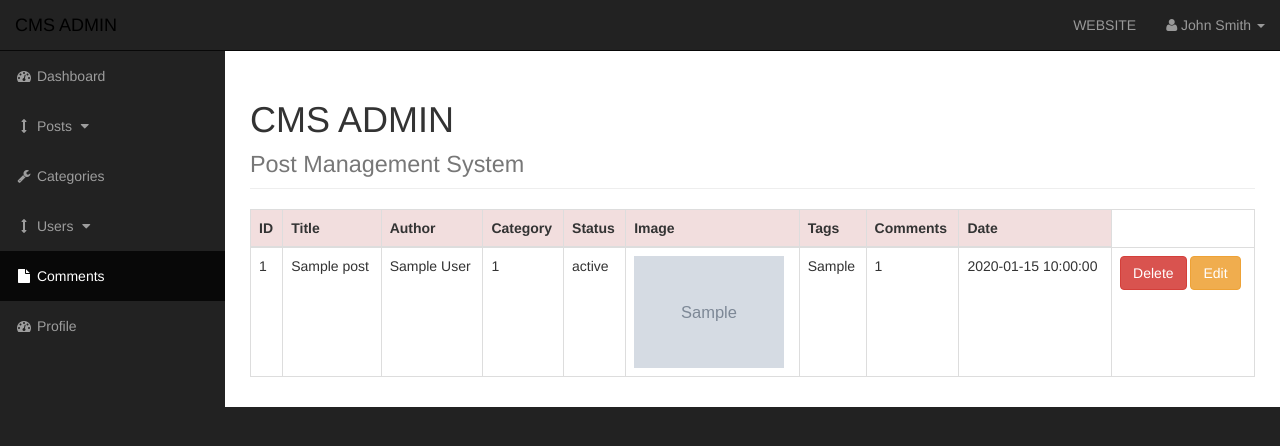
After one commit to adsy/WebsiteCMS, a PHP site: page /admin/posts.php in a window 1280 px wide. The commit adds this page. Shown: the top 446 px of the page. Run offline with PHP 8.4, Linux system fonts and the light colour scheme; tables that the repository leaves empty or names only in its code hold one stand-in row (values such as "Sample post"); grey boxes marked "Sample" are stand-in pictures.

Commit message:
Finished category editing and start on Post Management system

```diff
--- a/admin/css/sb-admin.css
+++ b/admin/css/sb-admin.css
@@ -66,7 +66,7 @@ body {
 .top-nav>.open>a:hover,
 .top-nav>.open>a:focus {
     color: #fff;
-    background-color: #000;
+    background-color: #fff;
 }
 
 .top-nav>.open>.dropdown-menu {
@@ -132,7 +132,7 @@ ul.alert-dropdown {
     .side-nav li a:hover,
     .side-nav li a:focus {
         outline: none;
-        background-color: #000 !important;
+        background-color: #FFFFFF !important;
     }
 }
 
--- a/admin/includes/adminHeader.php
+++ b/admin/includes/adminHeader.php
@@ -19,11 +19,14 @@
     <!-- Bootstrap Core CSS -->
     <link href="css/bootstrap.min.css" rel="stylesheet">
 
+
     <!-- Custom CSS -->
     <link href="css/sb-admin.css" rel="stylesheet">
 
     <!-- Custom Fonts -->
     <link href="font-awesome/css/font-awesome.min.css" rel="stylesheet" type="text/css">
+
+
 
     <!-- HTML5 Shim and Respond.js IE8 support of HTML5 elements and media queries -->
     <!-- WARNING: Respond.js doesn't work if you view the page via file:// -->
--- a/admin/includes/adminNav.php
+++ b/admin/includes/adminNav.php
@@ -60,7 +60,7 @@
                         <a href="javascript:;" data-toggle="collapse" data-target="#post_dropdown"><i class="fa fa-fw fa-arrows-v"></i> Posts <i class="fa fa-fw fa-caret-down"></i></a>
                         <ul id="post_dropdown" class="collapse">
                             <li>
-                                <a href="#"> View All Posts </a>
+                                <a href="posts.php"> View All Posts </a>
                             </li>
                             <li>
                                 <a href="#">Add Posts</a>
--- /dev/null
+++ b/admin/posts.php
@@ -0,0 +1,62 @@
+<?php include "includes/adminHeader.php";?>
+
+
+<body>
+
+<div id="wrapper">
+
+<?php include "includes/adminNav.php";?>
+
+
+<div id="page-wrapper">
+
+<div class="container-fluid">
+
+<!-- Page Heading -->
+<div class="row">
+<div class="col-lg-12">
+
+
+
+
+<h1 class="page-header">
+	CMS ADMIN <br>
+	<small>Post Management System</small>
+</h1>
+
+
+<table class="table table-primary table-bordered table-hover ">
+	<thead>
+		<tr class="bg-danger">
+			<th>ID</th>
+			<th>Title</th>
+			<th>Author</th>
+			<th>Category</th>
+			<th>Status</th>
+			<th>Image</th>
+			<th>Tags</th>
+			<th>Comments</th>
+			<th>Date</th>
+		</tr>
+		<tbody>
+			<tr>
+				<?php DisplayPostsData();?>
+
+			</tr>
+		</tbody>
+	</thead>
+</table>
+
+</div>
+</div>
+<!-- /.row -->
+
+</div>
+<!-- /.container-fluid -->
+
+</div>
+<!-- /#page-wrapper -->
+
+</div>
+
+<?php include "includes/adminFooter.php";?>
--- a/includes/header.php
+++ b/includes/header.php
@@ -17,6 +17,8 @@
     <!-- Custom CSS -->
     <link href="css/blog-home.css" rel="stylesheet">
 
+
+
     <!-- HTML5 Shim and Respond.js IE8 support of HTML5 elements and media queries -->
     <!-- WARNING: Respond.js doesn't work if you view the page via file:// -->
     <!--[if lt IE 9]>
--- a/includes/queries.php
+++ b/includes/queries.php
@@ -19,7 +19,7 @@ function GetCategoriesLink () {
 }
 
 //Function that grabs categories from DB and creates table rows with data entries.
-function GetCategoriesData () {
+function DisplayCategoriesData () {
 	global $connection;
 	$query = "SELECT * FROM categories";
 	$all_categories = mysqli_query($connection,$query);
@@ -32,8 +32,11 @@ function GetCategoriesData () {
 				<td>{$cat_id}</td>
 				<td>{$cat_title}</td>
 				<td>
+					<button type='button' class='text-muted btn btn-danger'>
+						<a style='color:white; text-decoration:none;'  href='categories.php?delete={$cat_id}'>Delete</a>
+					</button>
 					<button type='button' class='text-muted btn btn-warning'>
-						<a style='color:white; text-decoration:none;'  href='categories.php?delete={$cat_id}'>Delete</a>
+						<a style='color:white; text-decoration:none;'  href='categories.php?edit={$cat_id}'>Edit</a>
 					</button>
 				</td>
 			  </tr>";
@@ -45,6 +48,54 @@ function DeleteCategory ($getCatID) {
 	global $connection;
 	$query = "DELETE FROM categories WHERE cat_id = {$getCatID}";
 	$delete_query = mysqli_query($connection,$query);
+	header("Location: categories.php");
+}
+
+function AddCategory ($cat_title) {
+	global $connection;
+	if ($cat_title == "" || empty($cat_title)) {
+		echo "<span class='badge'>This field must not be empty.</span><br><br>";
+	}
+	else
+	{
+		$query = "INSERT INTO categories(cat_title) ";
+		$query .= "VALUE('{$cat_title}') ";
+
+		$create_cat = mysqli_query($connection,$query);
+
+		if (!$create_cat) {
+			die('QUERY FAILED' . mysqli_error($connection));
+		}
+	}
+}
+
+//Function that loads the edit category form
+function LoadEditCategory($cat_id) {
+	global $connection;
+	$query = "SELECT * FROM categories WHERE cat_id = $cat_id";
+	$update_cat = mysqli_query($connection,$query);
+
+	while($row = mysqli_fetch_assoc($update_cat)) {
+		$cat_id = $row['cat_id'];
+		$cat_title = $row['cat_title'];
+
+
+
+	echo "<input value='{$cat_title}' class='form-control' type='text' name='{cat_title}'>";
+
+	}
+}
+
+//Function that updates category in DB.
+function UpdateCategory ($catTitle,$cat_id) {
+	global $connection;
+	$query = "UPDATE categories SET cat_title = '{$catTitle}' WHERE cat_id = {$cat_id}";
+
+	$delete_query = mysqli_query($connection,$query);
+
+	if (!$delete_query) {
+			die('QUERY FAILED' . mysqli_error($connection));
+	}
 	header("Location: categories.php");
 }
 
@@ -129,4 +180,48 @@ function SearchPosts($searchText) {
 
 
 
+function DisplayPostsData () {
+	global $connection;
+	$query = "SELECT * FROM posts";
+	$all_posts = mysqli_query($connection,$query);
+
+	while($row = mysqli_fetch_assoc($all_posts)) {
+		$post_id = $row['post_id'];
+		$post_title = $row['post_title'];
+		$post_category = $row['post_category_id'];
+		$post_image = $row['post_image'];
+		$post_status = $row['post_status'];
+		$post_author = $row['post_author'];
+		$post_comment_count = $row['post_comment_count'];
+		$post_date = $row['post_date'];
+		$post_tags = $row['post_tags'];
+
+
+		echo "<tr>
+				<td>{$post_id}</td>
+				<td>{$post_title}</td>
+				<td>{$post_author}</td>
+				<td>{$post_category}</td>
+				<td>{$post_status}</td>
+				<td><img class='image-responsive'
+				width='150' src='../images/$post_image'></td>
+				<td>{$post_tags}</td>
+				<td>{$post_comment_count}</td>
+				<td>{$post_date}</td>
+
+
+				<td>
+					<button type='button' class='text-muted btn btn-danger'>
+						<a style='color:white; text-decoration:none;'  href='categories.php?delete={$post_id}'>Delete</a>
+					</button>
+					<button type='button' class='text-muted btn btn-warning'>
+						<a style='color:white; text-decoration:none;'  href='categories.php?edit={$post_id}'>Edit</a>
+					</button>
+				</td>
+			  </tr>";
+	}
+}
+
+
+
 ?>
```
Also changed, not shown: admin/categories.php (+31 -25 lines), admin/includes/update_categories.php (added, +47 -0 lines).
